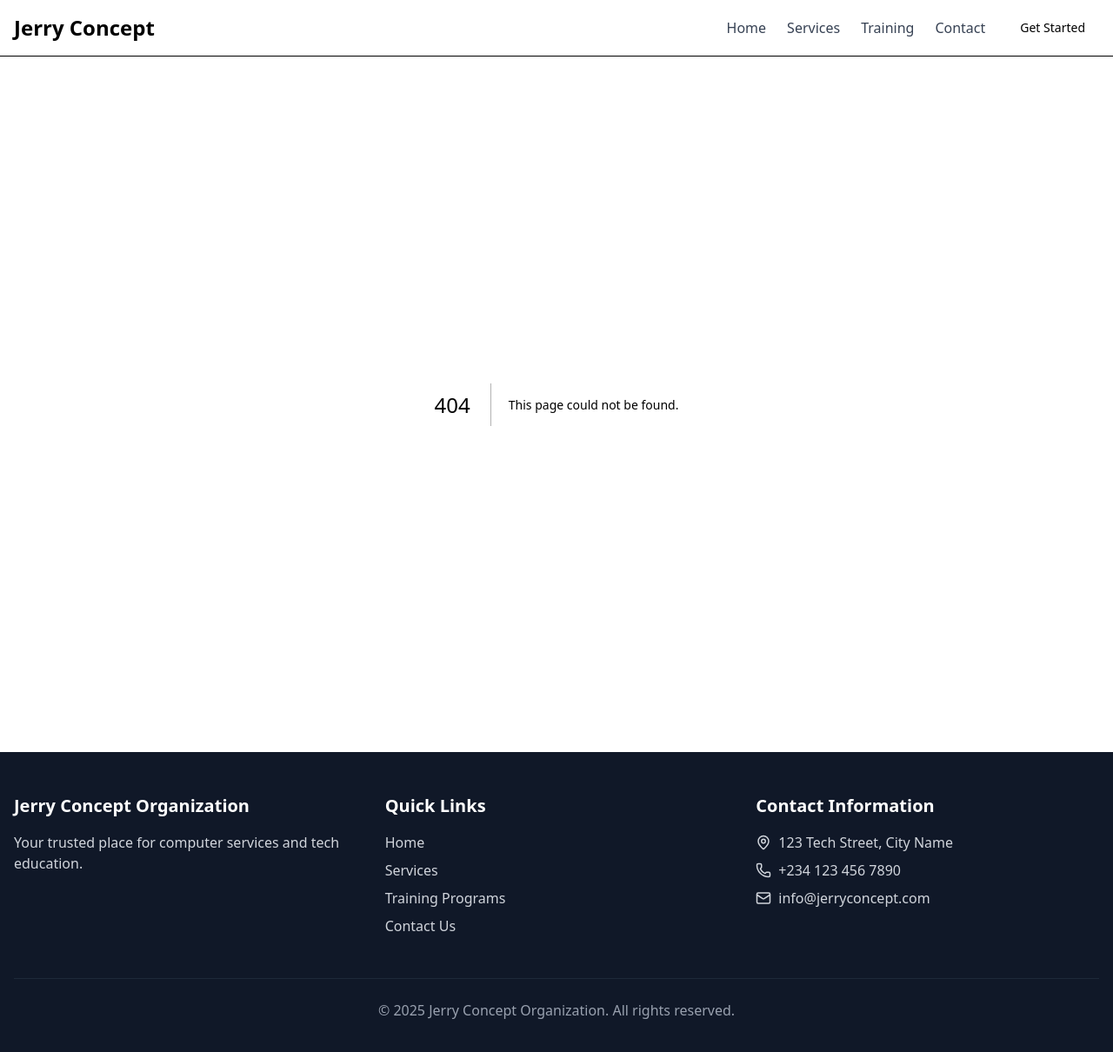
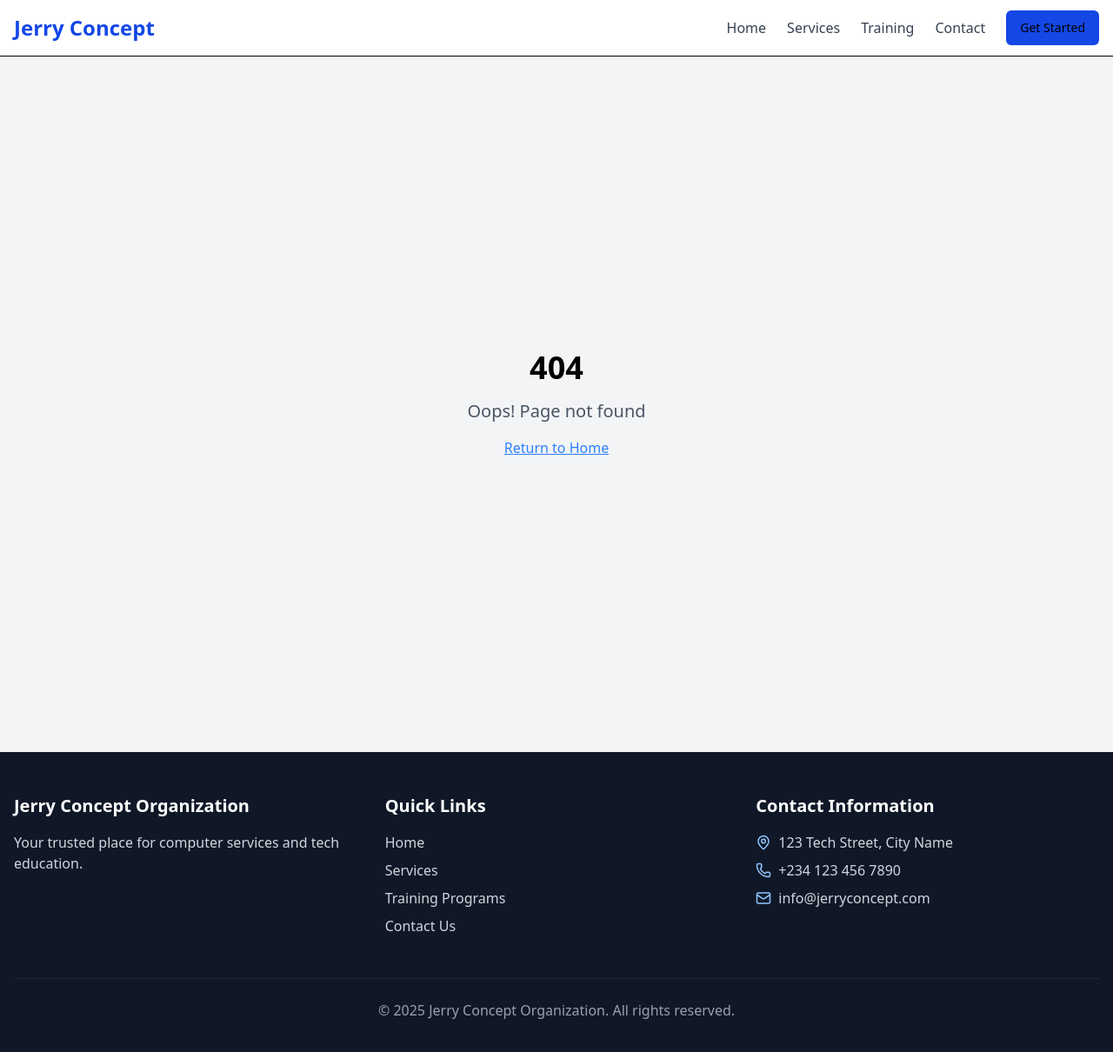
Before and after one commit to DIFoundation/jerry-concept-org, a Next.js app: page /notfound in a window 1280 px wide. Before the commit this address had no page. Shown: the top 1210 px of the page at 87% size. Built offline with nearby package versions, Linux system fonts and the light colour scheme.

Commit message:
Starting working color out

```diff
--- a/src/app/globals.css
+++ b/src/app/globals.css
@@ -1,20 +1 @@
-@import "tailwindcss";
-
-:root {
-  --background: #ffffff;
-  --foreground: #fef3c6;
-}
-
-@theme inline {
-  --color-background: var(--background);
-  --color-foreground: var(--foreground);
-  --font-sans: var(--font-geist-sans);
-  --font-mono: var(--font-geist-mono);
-}
-
-@media (prefers-color-scheme: dark) {
-  :root {
-    --background: #0a0a0a;
-    --foreground: #ededed;
-  }
-}
+@import 'tailwindcss';
--- a/src/pages/NotFound.jsx
+++ b/src/app/notfound/page.js
@@ -1,24 +1,32 @@
-import { useLocation } from "react-router-dom";
+
 import { useEffect } from "react";
+import Link from "next/link";
+
+import { useRouter } from 'next/router';
+
+
+
 
 const NotFound = () => {
-  const location = useLocation();
+
+    const router = useRouter();
+    const pathname = router.pathname;
 
   useEffect(() => {
     console.error(
       "404 Error: User attempted to access non-existent route:",
-      location.pathname
+      pathname
     );
-  }, [location.pathname]);
+  }, [pathname]);
 
   return (
     <div className="min-h-screen flex items-center justify-center bg-gray-100">
       <div className="text-center">
         <h1 className="text-4xl font-bold mb-4">404</h1>
         <p className="text-xl text-gray-600 mb-4">Oops! Page not found</p>
-        <a href="/" className="text-blue-500 hover:text-blue-700 underline">
+        <Link href="/" className="text-blue-500 hover:text-blue-700 underline">
           Return to Home
-        </a>
+        </Link>
       </div>
     </div>
   );
--- a/src/app/page.js
+++ b/src/app/page.js
@@ -27,7 +27,7 @@ const App = () => (
               <p className="text-gray-600 mb-6">
                 Our cyber café offers a comfortable environment for all your computing needs, while our training programs are designed to equip you with in-demand tech skills for today&apos;s digital world.
               </p>
-              <Button asChild className="bg-jerry-700 hover:bg-jerry-800">
+              <Button asChild className="bg-blue-700 hover:bg-blue-800">
                 <Link href="/about">Learn More About Us</Link>
               </Button>
             </div>
@@ -66,7 +66,7 @@ const App = () => (
           </div>
 
           <div className="text-center mt-12">
-            <Button asChild className="bg-jerry-700 hover:bg-jerry-800">
+            <Button asChild className="bg-blue-700 hover:bg-blue-800">
               <Link href="/services">View All Services</Link>
             </Button>
           </div>
@@ -95,14 +95,14 @@ const App = () => (
                 />
                 <div className="p-6">
                   <div className="flex justify-between items-center mb-3">
-                    <span className="bg-jerry-100 text-jerry-800 text-xs px-2 py-1 rounded">
+                    <span className="bg-blue-100 text-blue-800 text-xs px-2 py-1 rounded">
                       {course.level}
                     </span>
                     <span className="text-gray-500 text-sm">{course.duration}</span>
                   </div>
                   <h3 className="font-semibold text-xl mb-2">{course.title}</h3>
                   <p className="text-gray-600 mb-4">{course.description}</p>
-                  <Button asChild className="w-full bg-jerry-700 hover:bg-jerry-800">
+                  <Button asChild className="w-full bg-blue-700 hover:bg-blue-800">
                     <Link href="/contact?course=enrollment">Enroll Now</Link>
                   </Button>
                 </div>
@@ -111,7 +111,7 @@ const App = () => (
           </div>
 
           <div className="text-center mt-12">
-            <Button asChild variant="outline" className="border-jerry-700 text-jerry-700 hover:bg-jerry-50">
+            <Button asChild variant="outline" className="border-blue-700 text-blue-700 hover:bg-blue-50">
               <Link href="/training">View All Courses</Link>
             </Button>
           </div>
@@ -126,14 +126,14 @@ const App = () => (
       </section>
 
       {/* Call to Action */}
-      <section className="py-20 px-4 bg-jerry-700 text-white">
+      <section className="py-20 px-4 bg-blue-700 text-white">
         <div className="container mx-auto text-center">
           <h2 className="text-3xl font-bold mb-6">Ready to Get Started?</h2>
           <p className="text-xl mb-8 max-w-2xl mx-auto">
             Visit our cyber café today or enroll in one of our training programs to begin your tech journey with Jerry Concept Organization.
           </p>
           <div className="flex flex-col sm:flex-row justify-center gap-4">
-            <Button asChild size="lg" className="bg-white text-jerry-700 hover:bg-gray-100">
+            <Button asChild size="lg" className="bg-white text-blue-700 hover:bg-gray-100">
               <Link href="/contact">Visit Us Today</Link>
             </Button>
             <Button asChild size="lg" variant="outline" className="border-white text-white hover:bg-white/10">
--- a/src/components/ContactInfo.jsx
+++ b/src/components/ContactInfo.jsx
@@ -8,7 +8,7 @@ const ContactInfo = () => {
 
       <div className="space-y-6">
         <div className="flex items-start gap-4">
-          <div className="bg-jerry-100 rounded-full p-3 text-jerry-700">
+          <div className="bg-blue-100 rounded-full p-3 text-blue-700">
             <MapPin size={24} />
           </div>
           <div>
@@ -19,7 +19,7 @@ const ContactInfo = () => {
         </div>
 
         <div className="flex items-start gap-4">
-          <div className="bg-jerry-100 rounded-full p-3 text-jerry-700">
+          <div className="bg-blue-100 rounded-full p-3 text-blue-700">
             <Phone size={24} />
           </div>
           <div>
@@ -30,7 +30,7 @@ const ContactInfo = () => {
         </div>
 
         <div className="flex items-start gap-4">
-          <div className="bg-jerry-100 rounded-full p-3 text-jerry-700">
+          <div className="bg-blue-100 rounded-full p-3 text-blue-700">
             <Mail size={24} />
           </div>
           <div>
--- a/src/components/CourseCard.jsx
+++ b/src/components/CourseCard.jsx
@@ -13,7 +13,7 @@ const CourseCard = ({ title, description, duration, level, image }) => {
       </div>
       <div className="p-6 flex flex-col flex-grow">
         <div className="flex justify-between mb-3">
-          <span className="bg-jerry-100 text-jerry-800 text-xs font-medium px-2.5 py-1 rounded">
+          <span className="bg-blue-100 text-blue-800 text-xs font-medium px-2.5 py-1 rounded">
             {level}
           </span>
           <span className="text-gray-600 text-sm">
@@ -22,7 +22,7 @@ const CourseCard = ({ title, description, duration, level, image }) => {
         </div>
         <h3 className="text-xl font-semibold mb-3 text-gray-900">{title}</h3>
         <p className="text-gray-600 mb-6 flex-grow">{description}</p>
-        <Button asChild className="w-full bg-jerry-700 hover:bg-jerry-800">
+        <Button asChild className="w-full bg-blue-700 hover:bg-blue-800">
           <Link href="/contact?course=enrollment">Enroll Now</Link>
         </Button>
       </div>
--- a/src/components/Footer.jsx
+++ b/src/components/Footer.jsx
@@ -39,15 +39,15 @@ const Footer = () => {
             <h3 className="text-xl font-semibold mb-4">Contact Information</h3>
             <div className="space-y-2">
               <p className="flex items-center gap-2 text-gray-300">
-                <MapPin size={18} className="text-jerry-300" />
+                <MapPin size={18} className="text-blue-300" />
                 123 Tech Street, City Name
               </p>
               <p className="flex items-center gap-2 text-gray-300">
-                <Phone size={18} className="text-jerry-300" />
+                <Phone size={18} className="text-blue-300" />
                 +234 123 456 7890
               </p>
               <p className="flex items-center gap-2 text-gray-300">
-                <Mail size={18} className="text-jerry-300" />
+                <Mail size={18} className="text-blue-300" />
                 info@jerryconcept.com
               </p>
             </div>
--- a/src/components/Hero.jsx
+++ b/src/components/Hero.jsx
@@ -4,7 +4,7 @@ import Link from "next/link";
 
 const Hero = () => {
   return (
-    <section className="relative bg-jerry-950 text-white overflow-hidden">
+    <section className="relative bg-blue-950 text-white overflow-hidden">
       {/* Background pattern */}
       <div className="absolute inset-0 opacity-10 bg-[radial-gradient(#60A5FA_1px,transparent_1px)] [background-size:20px_20px]"></div>
 
@@ -17,7 +17,7 @@ const Hero = () => {
             Jerry Concept Organization provides premium computer services and tech education to empower your digital journey.
           </p>
           <div className="flex flex-col sm:flex-row gap-4 justify-center animate-fade-in" style={{animationDelay: "400ms"}}>
-            <Button asChild size="lg" className="bg-jerry-600 hover:bg-jerry-700">
+            <Button asChild size="lg" className="bg-blue-600 hover:bg-blue-700">
               <Link href="/services">Explore Services</Link>
             </Button>
             <Button asChild size="lg" variant="outline" className="text-white border-white hover:bg-white/10">
--- a/src/components/Navbar.jsx
+++ b/src/components/Navbar.jsx
@@ -24,7 +24,7 @@ const Navbar = () => {
     <header className="sticky top-0 z-40 w-full bg-white/90 backdrop-blur-sm border-b">
       <div className="container mx-auto px-4 h-16 flex items-center justify-between">
         <Link href="/" className="flex items-center gap-2">
-          <span className="font-bold text-2xl text-jerry-700">Jerry Concept</span>
+          <span className="font-bold text-2xl text-blue-700">Jerry Concept</span>
         </Link>
 
         {/* Desktop Navigation */}
@@ -33,12 +33,12 @@ const Navbar = () => {
             <Link
               key={item.path}
               href={item.path}
-              className="text-base font-medium text-gray-700 hover:text-jerry-700 transition-colors"
+              className="text-base font-medium text-gray-700 hover:text-blue-700 transition-colors"
             >
               {item.name}
             </Link>
           ))}
-          <Button asChild className="bg-jerry-700 hover:bg-jerry-800">
+          <Button asChild className="bg-blue-700 hover:bg-blue-800">
             <Link href="/contact">Get Started</Link>
           </Button>
         </nav>
@@ -63,7 +63,7 @@ const Navbar = () => {
         <div className="container mx-auto px-4 py-8">
           <div className="flex justify-between items-center mb-8">
             <Link href="/" className="flex items-center gap-2" onClick={() => setIsMenuOpen(false)}>
-              <span className="font-bold text-2xl text-jerry-700">Jerry Concept</span>
+              <span className="font-bold text-2xl text-blue-700">Jerry Concept</span>
             </Link>
             <button
               className="p-2 text-gray-700"
@@ -78,7 +78,7 @@ const Navbar = () => {
               <Link
                 key={item.path}
                 href={item.path}
-                className="text-lg font-medium text-gray-700 hover:text-jerry-700 transition-colors"
+                className="text-lg font-medium text-gray-700 hover:text-blue-700 transition-colors"
                 onClick={() => setIsMenuOpen(false)}
               >
                 {item.name}
@@ -86,7 +86,7 @@ const Navbar = () => {
             ))}
             <Button
               asChild
-              className="bg-jerry-700 hover:bg-jerry-800 w-full mt-4"
+              className="bg-blue-700 hover:bg-blue-800 w-full mt-4"
               onClick={() => setIsMenuOpen(false)}
             >
               <Link href="/contact">Get Started</Link>
--- a/src/components/ServiceCard.jsx
+++ b/src/components/ServiceCard.jsx
@@ -7,8 +7,8 @@ const ServiceCard = ({ title, description, icon: Icon, className }) => {
       "bg-white rounded-lg p-6 shadow-md hover:shadow-lg transition-all border border-gray-100 h-full flex flex-col",
       className
     )}>
-      <div className="bg-jerry-100 rounded-full w-12 h-12 flex items-center justify-center mb-4">
-        <Icon className="text-jerry-700" size={24} />
+      <div className="bg-blue-100 rounded-full w-12 h-12 flex items-center justify-center mb-4">
+        <Icon className="text-blue-700" size={24} />
       </div>
       <h3 className="text-xl font-semibold mb-3 text-gray-900">{title}</h3>
       <p className="text-gray-600 flex-grow">{description}</p>
--- a/src/components/TestimonialCarousel.jsx
+++ b/src/components/TestimonialCarousel.jsx
@@ -61,7 +61,7 @@ const TestimonialCarousel = () => {
                   <img
                     src={testimonial.image}
                     alt={testimonial.name}
-                    className="w-full h-full object-cover rounded-full border-4 border-jerry-100"
+                    className="w-full h-full object-cover rounded-full border-4 border-blue-100"
                   />
                 </div>
                 <div className="flex-1">
@@ -69,7 +69,7 @@ const TestimonialCarousel = () => {
                     <p className="italic text-gray-700">"{testimonial.content}"</p>
                   </div>
                   <div>
-                    <h4 className="font-semibold text-jerry-800">{testimonial.name}</h4>
+                    <h4 className="font-semibold text-blue-800">{testimonial.name}</h4>
                     <p className="text-sm text-gray-600">{testimonial.role}</p>
                   </div>
                 </div>
@@ -95,7 +95,7 @@ const TestimonialCarousel = () => {
             onClick={() => setActiveIndex(index)}
             className={cn(
               "w-2 h-2 rounded-full mx-1",
-              index === activeIndex ? "bg-jerry-700" : "bg-gray-300"
+              index === activeIndex ? "bg-blue-700" : "bg-gray-300"
             )}
             aria-label={`Go to slide ${index + 1}`}
           />
```
